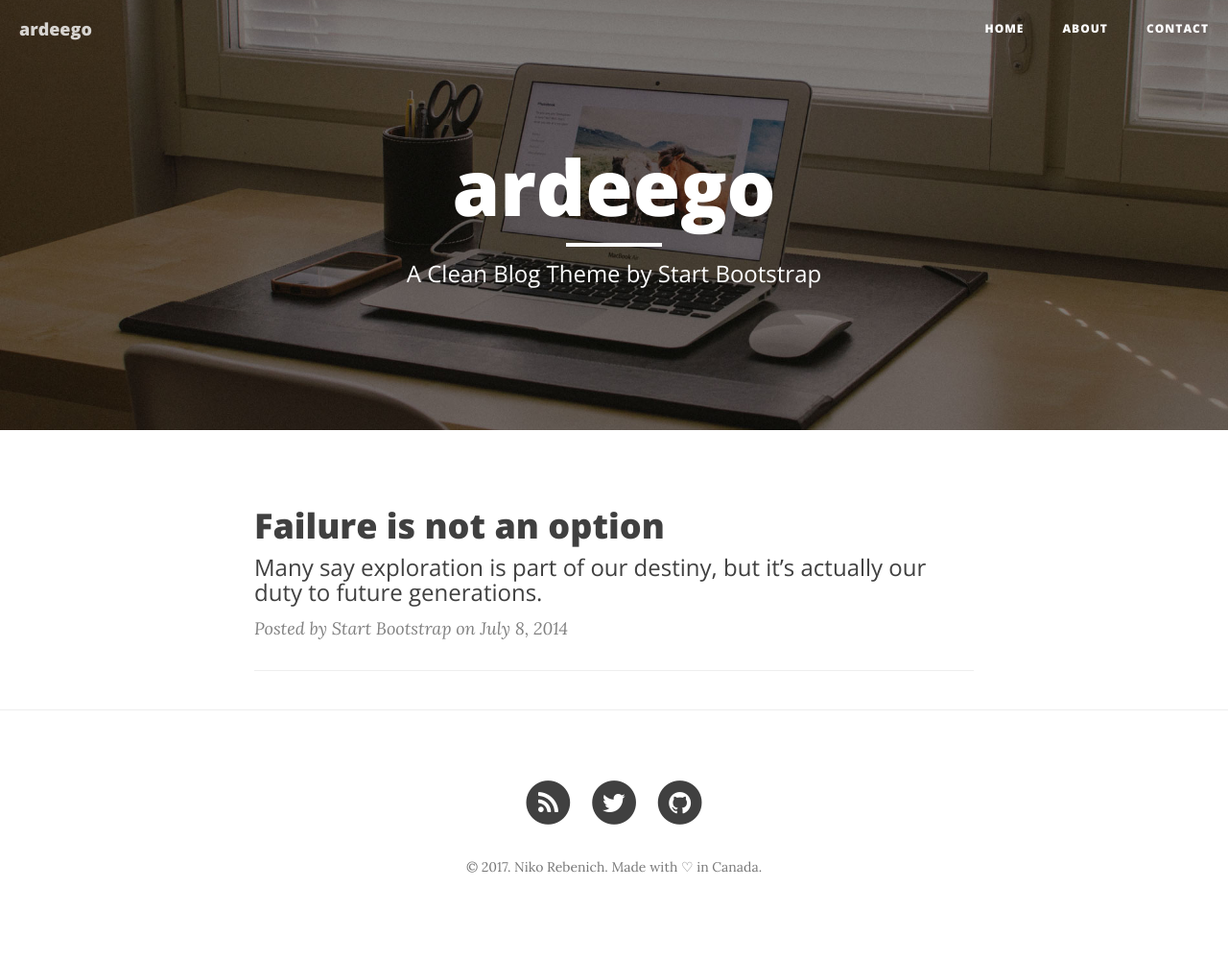
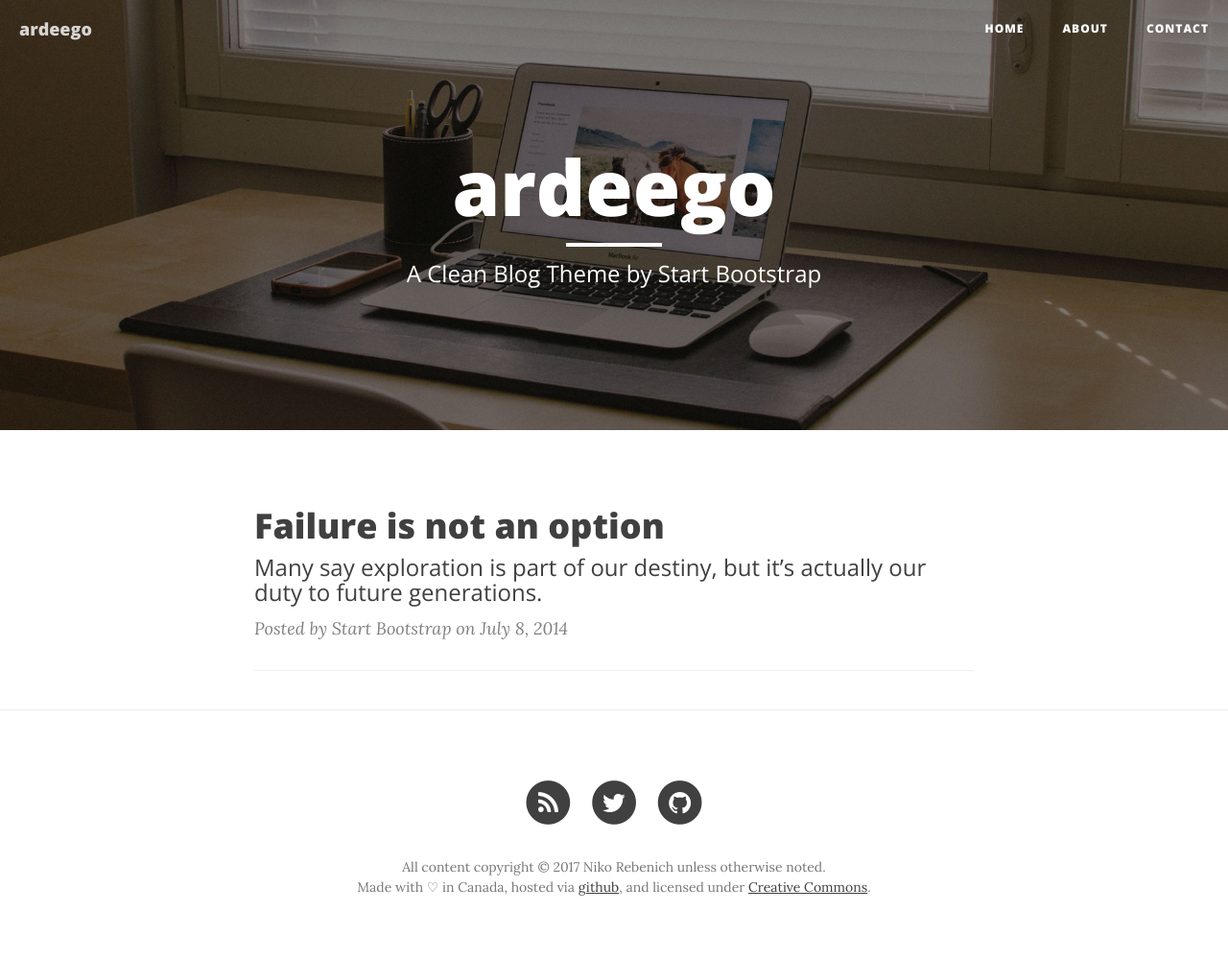
Before and after one commit to ardeego/ardeego-site, a Jekyll site: the page built from index.html, in a window 1280 px wide. Shown: the whole page at 96% size. Built offline with Jekyll 4.4.1, drawn with Linux system fonts in a browser that asks for light colours; nearby versions of some CDN libraries; the list of posts is cut into pages by our own code; before the commit the page ends 979 px from its top, so only the background shows below that.

Commit message:
Add license to footer

```diff
--- a/_includes/footer.html
+++ b/_includes/footer.html
@@ -53,7 +53,8 @@
                     </li>
                     {% endif %}
                 </ul>
-                <p class="copyright text-muted">&copy; {{ site.time | date: '%Y' }}. Niko Rebenich. Made with ♡ in Canada.</p>
+                <p class="copyright text-muted">All content copyright &copy; {{ site.time | date: '%Y' }} Niko Rebenich unless otherwise noted. <br/>
+                    Made with ♡ in Canada, hosted via <a href="https://github.com/ardeego/ardeego.github.io">github</a>, and licensed under <a href="http://creativecommons.org/licenses/by-nc-sa/3.0/">Creative Commons</a>.</p>
             </div>
         </div>
     </div>
```
